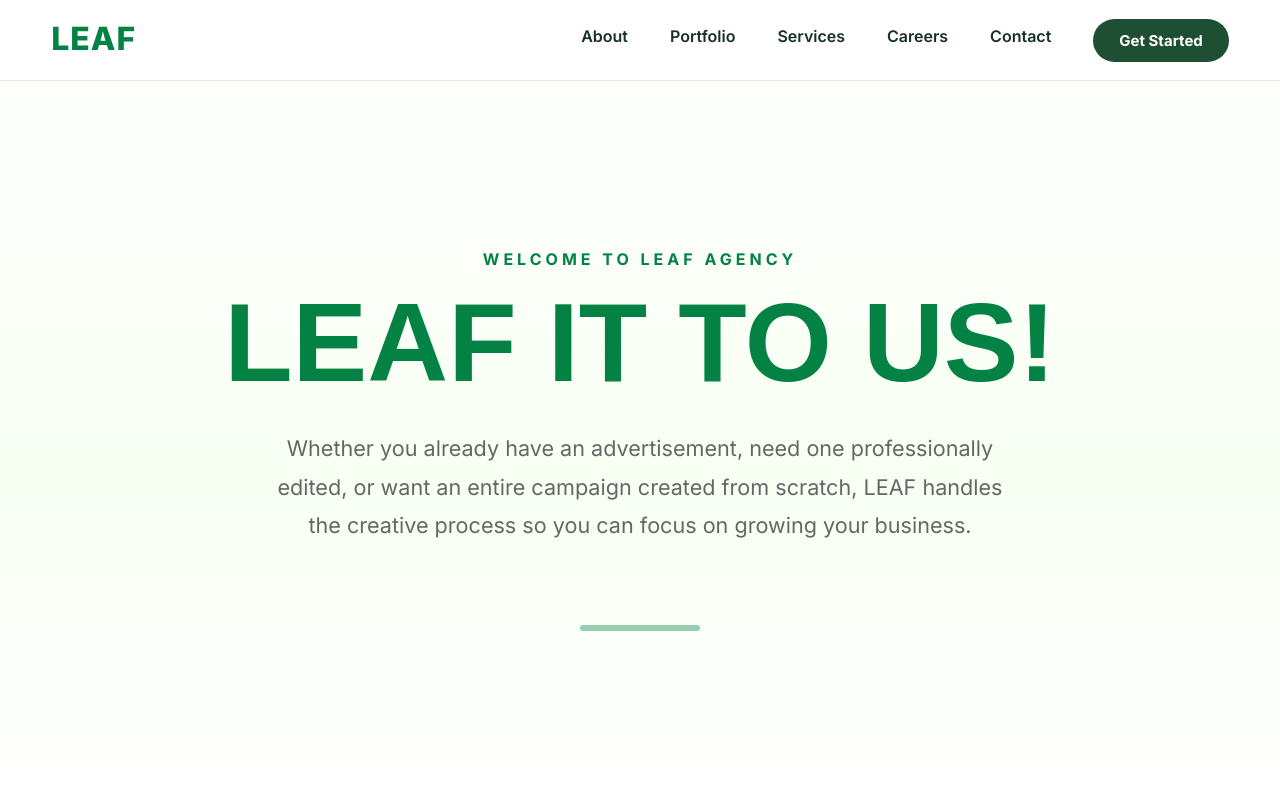
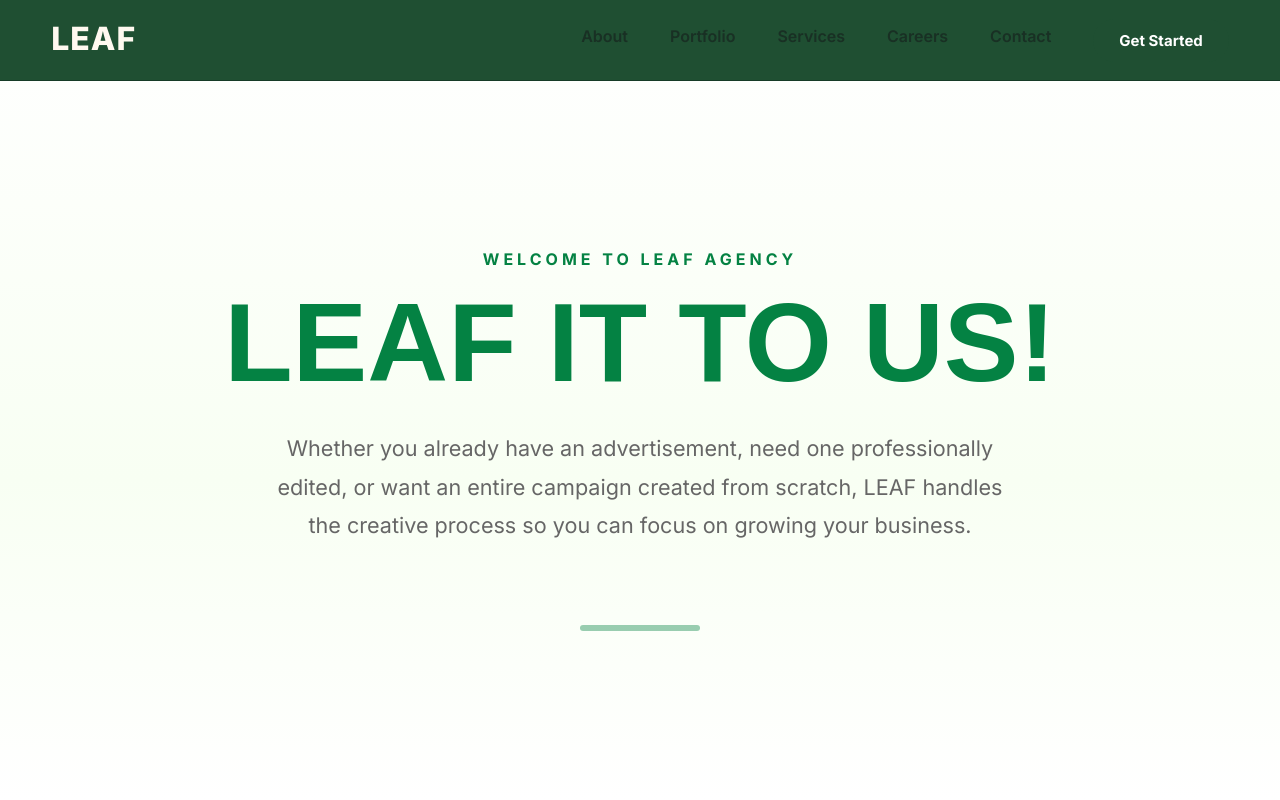
Before and after one commit to TheLeafAgency/The-LEAF-Agency, a Next.js app: page / in a window 1280 px wide. Shown: the top 800 px of the page. Built offline with nearby package versions, Linux system fonts and the light colour scheme.

Commit message:
Restyle navbar with forest green background

```diff
--- a/components/Navbar.tsx
+++ b/components/Navbar.tsx
@@ -5,9 +5,9 @@ export default function Navbar() {
         position: "fixed",
         top: 0,
         width: "100%",
-        background: "rgba(255,255,255,0.92)",
+        background: "#1F4F32",
         backdropFilter: "blur(14px)",
-        borderBottom: "1px solid #E5E7EB",
+        borderBottom: "1px solid #163B27",
         zIndex: 1000,
       }}
     >
@@ -27,7 +27,7 @@ export default function Navbar() {
           style={{
             fontSize: "2rem",
             fontWeight: 800,
-            color: "#048243",
+            color: "#FFF9F0",
             letterSpacing: "1px",
             textDecoration: "none",
             borderBottom: "2px solid transparent",
```
